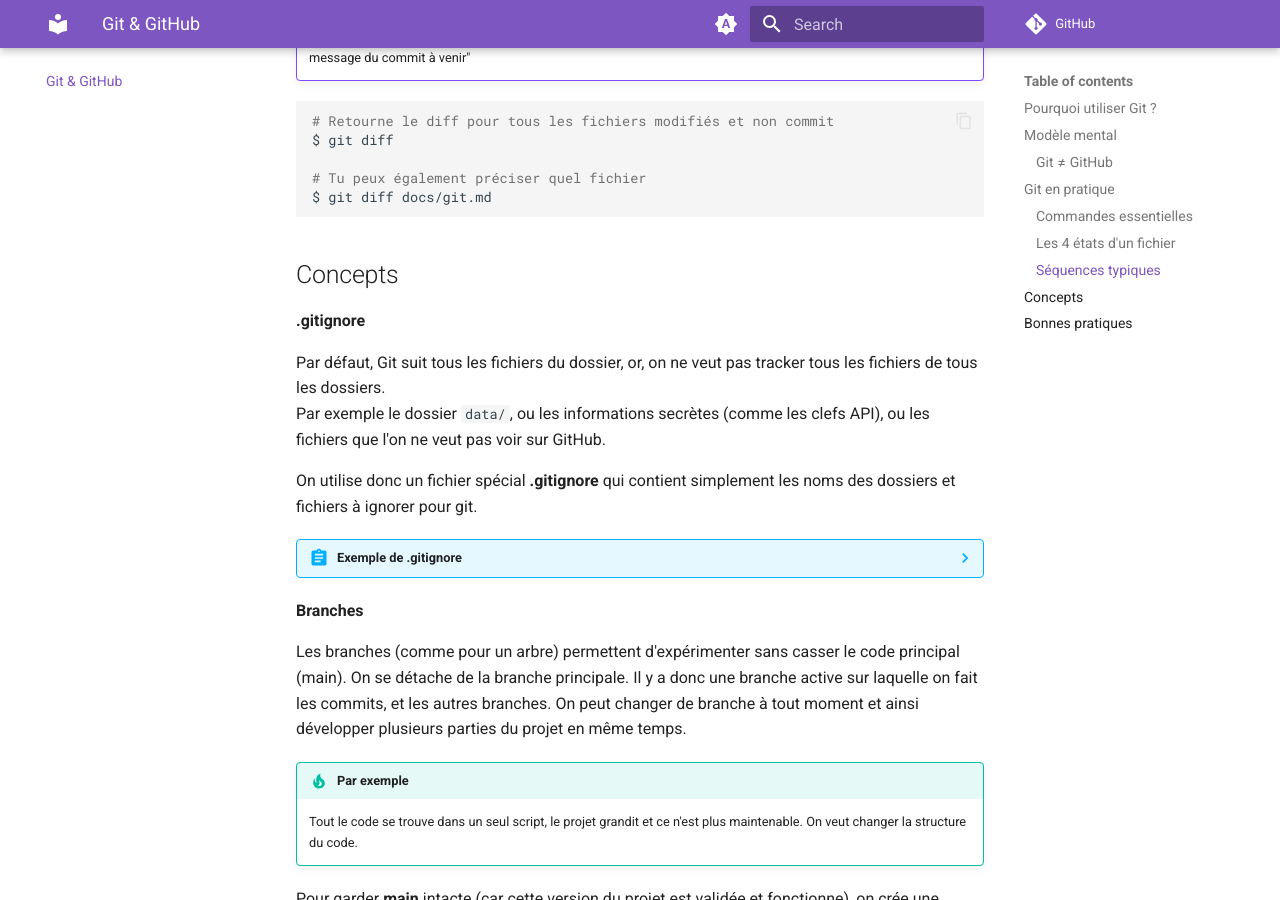
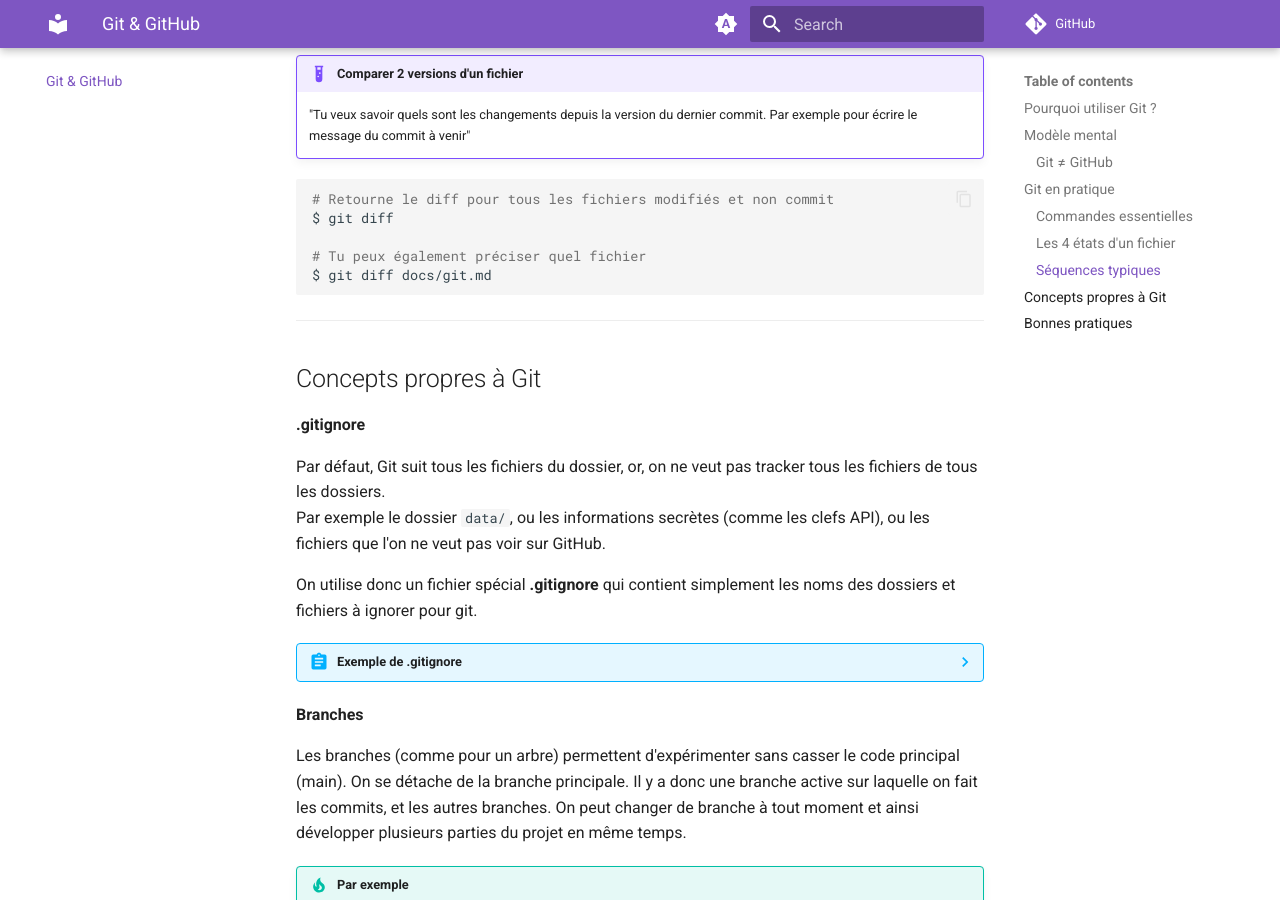
Before and after one commit to CalHenry/Python-guide-for-R-users, an MkDocs documentation site: the page built from docs/git.md, in a window 1280 px wide and 900 px high, scrolled down 3732 px. Built offline with MkDocs 1.6.1 and Material for MkDocs 9.7.7, drawn with Linux system fonts in a browser that asks for light colours; comment, search, counter and statistics services are not loaded.

Commit message:
add rules between all lvl 2 headers

````diff
--- a/docs/git.md
+++ b/docs/git.md
@@ -1,6 +1,8 @@
 # Git & GitHub
 
 > Si tu as déjà survécu avec des fichiers `analyse_final_v2_VRAIMENT_FINAL.R`, Git est la solution propre à ce problème. C'est l'outil de versioning standard, incontournable dès qu'on travaille en équipe ou sur des projets sérieux.
+
+---
 
 ## Pourquoi utiliser Git ?
 
@@ -8,6 +10,8 @@
 - **Traçabilité** : savoir qui a modifié quoi et quand
 - **Travail en équipe** : merger les contributions de plusieurs personnes
 - **Expérimenter sans risque** grâce aux branches
+
+---
 
 ## Modèle mental
 
@@ -44,6 +48,7 @@
 
 Git fonctionne **seul** sur ton ordi. GitHub est juste un cloud pour sauvegarder et partager ton travail. Il apporte ensuite des fonctionnalités pour le travail en équipe et la collaboration sur un même repo.
 
+---
 
 ## Git en pratique
 
@@ -161,7 +166,9 @@
 $ git diff docs/git.md
 ```
 
-## Concepts
+---
+
+## Concepts propres à Git
 
 **.gitignore**
 
````
Also changed, not shown: docs/coder_python.md (+9 -0 lines), docs/notebooks.md (+6 -3 lines), docs/python.md (+11 -0 lines), docs/toolkit.md (+6 -0 lines).
